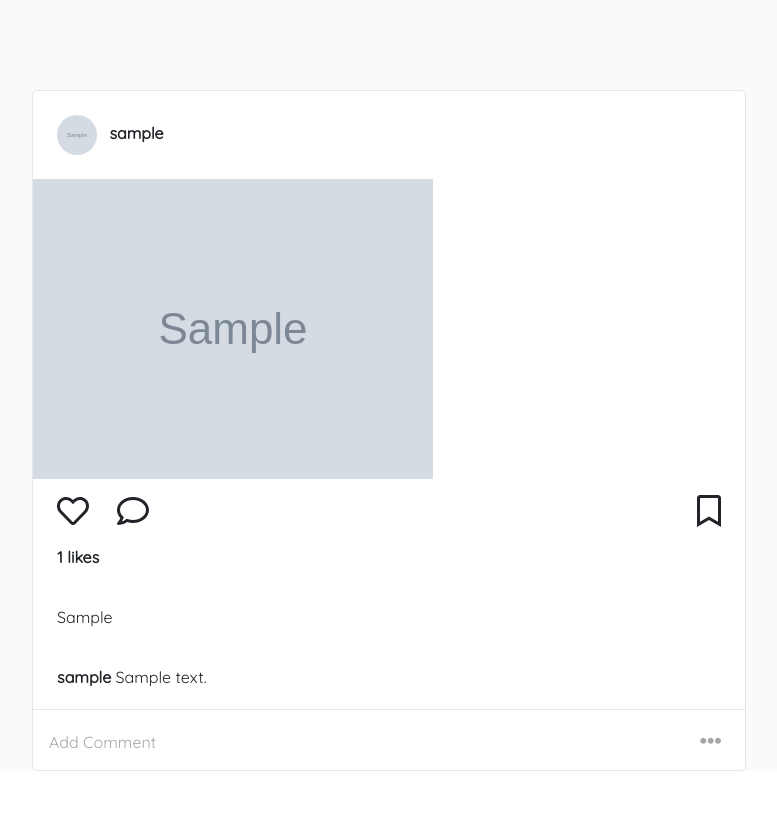
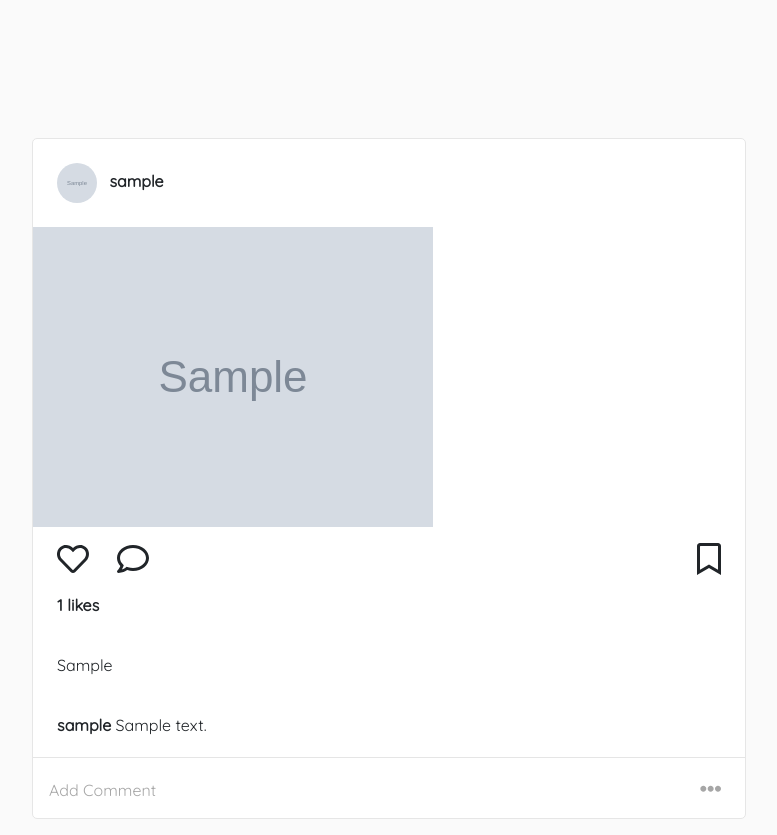
Before and after one commit to SamNgigi/Instagram, a Django app: page / in a window 1280 px wide. Shown: the part 76-911 px from the top of the page, without its empty margins (69-846 px from the left). Before the commit the page ends 847 px from the top, so only its background shows below. Run offline with Django 3.2, Linux system fonts and the light colour scheme; a user stored in the database is signed in; tables that the repository leaves empty hold one stand-in row (values such as "Sample post"); grey boxes marked "Sample" are stand-in pictures; some libraries are stand-ins or nearby versions.

```diff
--- a/Gram/templates/index.html
+++ b/Gram/templates/index.html
@@ -3,7 +3,7 @@
   <div class="row mt-3">
     <div class="col-8">
       {% for photo in image_test %}
-      <div class="ml-3 display" style="background-color:#ffffff; border: 1px solid #e6e6e6; border-radius: 5px;">
+      <div class="ml-3 mt-5 mb-3 display" style="background-color:#ffffff; border: 1px solid #e6e6e6; border-radius: 5px;">
         <div class="display p-4" style="white-space:nowrap">
           <img src="{{photo.image.url}}" alt="" style="height:40px;width:40px; border-radius:50%; display:inline;">
           <p class="ml-2" style="display:inline; white-space:nowrap;"><strong>{{photo.creator}}</strong></p>
```
Also changed, not shown: media/images/Penthouse-min.jpg (added).
